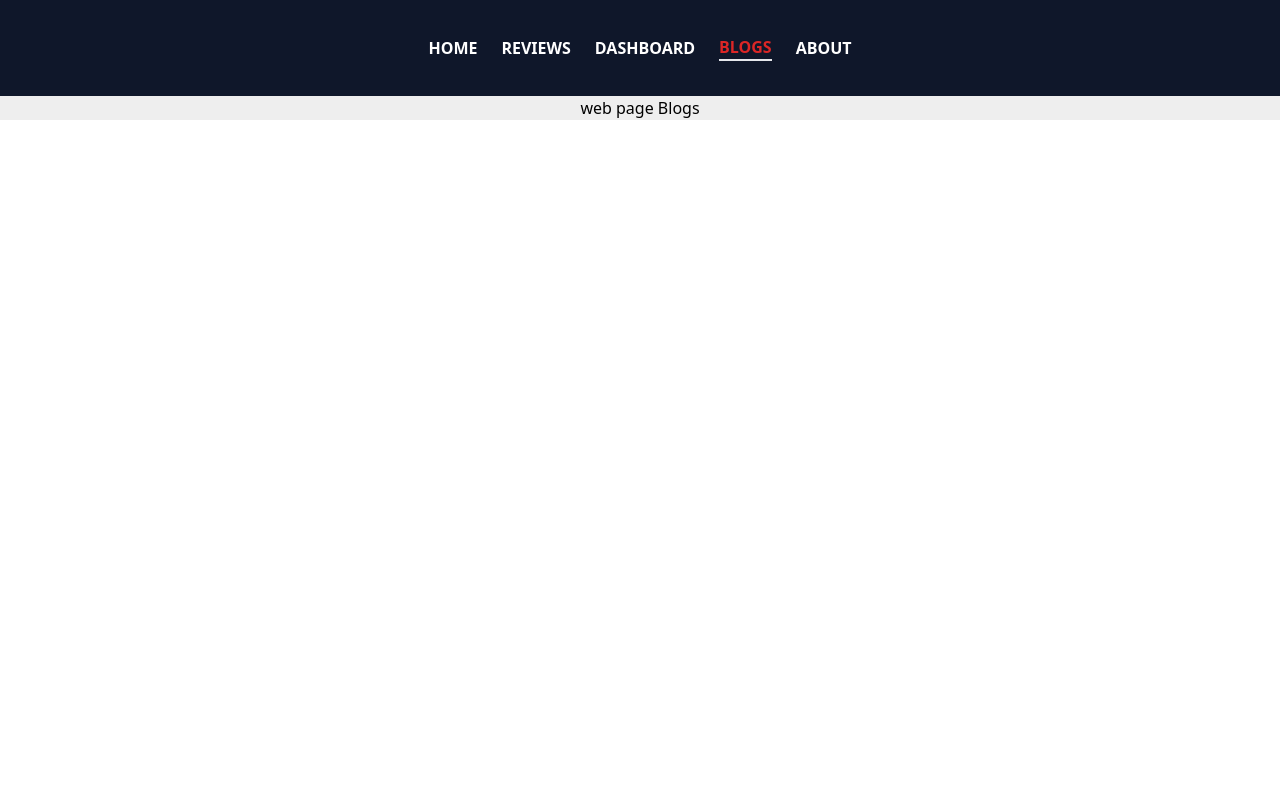
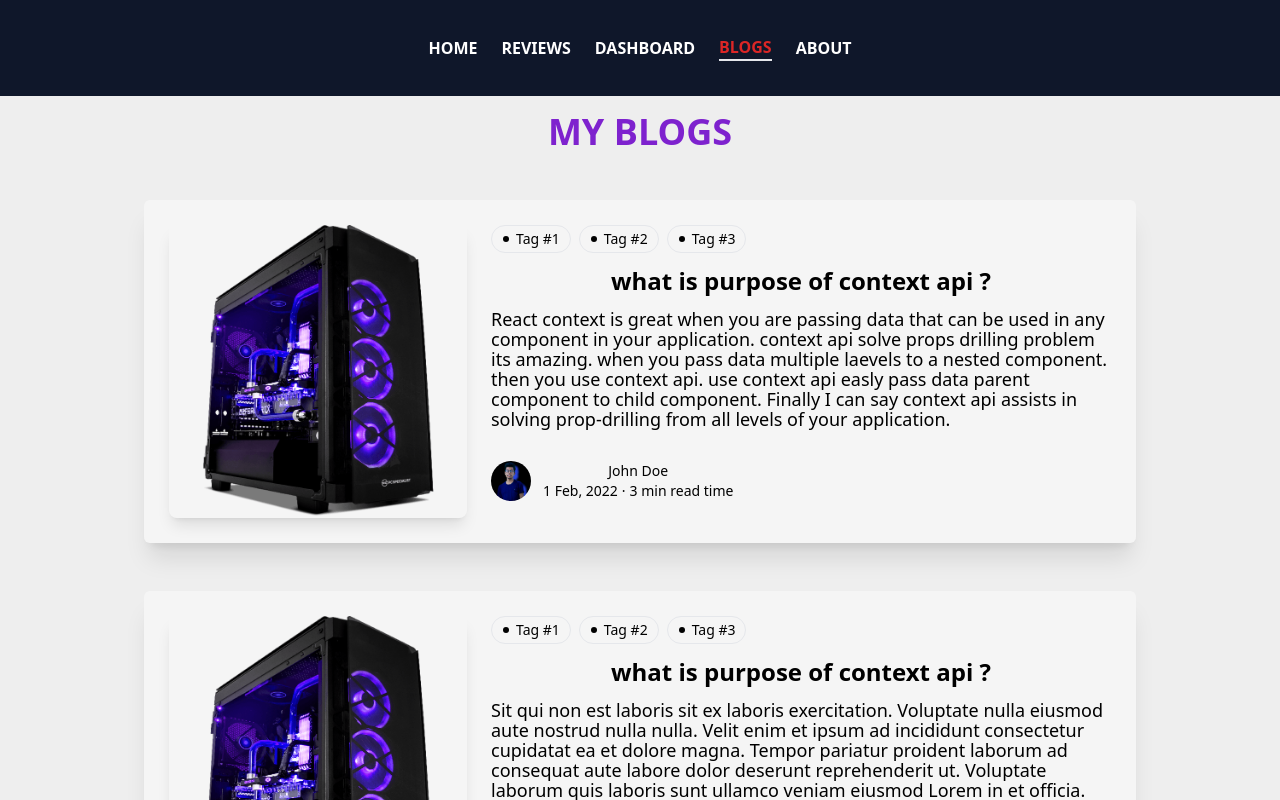
Before and after one commit to ifty03/assignment-9, a React (Create React App) app: page /blogs in a window 1280 px wide. Shown: the top 800 px of the page. Built offline with nearby package versions, Linux system fonts and the light colour scheme.

Commit message:
blog component added

```diff
--- /dev/null
+++ b/public/blogs.json
@@ -0,0 +1,26 @@
+[
+    {
+      "_id": "624ac19dc0017dec89f8198a",
+      "balance": "$2,416.95",
+      "name": "Barlow Sharp",
+      "email": "barlowsharp@furnafix.com",
+      "article": "React context is great when you are passing data that can be used in any component in your application. context api solve props drilling problem its amazing. when you pass data multiple laevels to a nested component. then you use context api. use context api easly pass data parent component to child component. Finally I can say context api assists in solving prop-drilling from all levels of your application.",
+      "title": "what is purpose of context api ?"
+    },
+    {
+      "_id": "624ac19da975a71059e0a323",
+      "balance": "$1,897.21",
+      "name": "Tillman Hart",
+      "email": "tillmanhart@furnafix.com",
+      "article": "Sit qui non est laboris sit ex laboris exercitation. Voluptate nulla eiusmod aute nostrud nulla nulla. Velit enim et ipsum ad incididunt consectetur cupidatat ea et dolore magna. Tempor pariatur proident laborum ad consequat aute labore dolor deserunt reprehenderit ut. Voluptate laborum quis laboris sunt ullamco veniam eiusmod Lorem in et officia. Mollit irure sunt id amet cillum nostrud ut consectetur quis magna cillum in.\r\n",
+      "title": "what is purpose of context api ?"
+    },
+    {
+      "_id": "624ac19dc2b18d2c02d06a3a",
+      "balance": "$1,786.75",
+      "name": "Fay Christian",
+      "email": "faychristian@furnafix.com",
+      "article": "Dolore esse consequat Lorem dolore excepteur labore cupidatat proident ea veniam deserunt. Laboris nisi nulla aliqua minim exercitation. Fugiat elit ut aliquip excepteur in. Dolor incididunt mollit incididunt sunt eu. Cupidatat eu commodo ea sit.\r\n",
+      "title": "what is purpose of context api ?"
+    }
+  ]
--- a/src/Components/Blogs/Blogs.js
+++ b/src/Components/Blogs/Blogs.js
@@ -1,9 +1,23 @@
-import React from "react";
+import React, { useEffect, useState } from "react";
+import Blog from "./Bolg/Blog";
 
 const Blogs = () => {
+  const [blogs, setBlogs] = useState([]);
+  useEffect(() => {
+    fetch("blogs.json")
+      .then((res) => res.json())
+      .then((data) => setBlogs(data));
+  }, []);
+  console.log(blogs);
+
   return (
     <div>
-      <h2>web page Blogs</h2>
+      <h1 className="text-4xl text-purple-700 font-sans font-bold mt-4">
+        MY BLOGS
+      </h1>
+      {blogs.map((blog) => (
+        <Blog key={blog._id} blog={blog}></Blog>
+      ))}
     </div>
   );
 };
--- /dev/null
+++ b/src/Components/Blogs/Bolg/Blog.css
@@ -0,0 +1,8 @@
+.container {
+    margin-top:3rem;
+    max-width:90%;
+  }
+
+  .space-y-4 {
+      padding:25px;
+  }
--- /dev/null
+++ b/src/Components/Blogs/Bolg/Blog.js
@@ -0,0 +1,159 @@
+import React from "react";
+import { Slide } from "react-reveal";
+import "./Blog.css";
+
+const Blog = ({ blog }) => {
+  const { name, article, email, title } = blog;
+  return (
+    <Slide left>
+      <div>
+        <div className="container mx-auto px-20">
+          <div
+            className="shadow-xl rounded-md"
+            style={{ backgroundColor: "rgb(245 245 245)" }}
+          >
+            <div
+              className="space-y-4 lg:grid lg:grid-cols-3 lg:items-start lg:gap-6 lg:space-y-0"
+              style={{ cursor: "auto" }}
+            >
+              <Slide top>
+                <a href="https://stackdiary.com/" className="group">
+                  <div className="aspect-w-3 aspect-h-2">
+                    <img
+                      className="object-cover shadow-lg rounded-lg group-hover:opacity-75"
+                      src="pc.webp"
+                      alt="blog img"
+                      style={{ cursor: "auto" }}
+                    />
+                  </div>
+                </a>
+              </Slide>
+
+              <div className="sm:col-span-2" style={{ cursor: "auto" }}>
+                <div
+                  className="flex items-center space-x-3"
+                  style={{ cursor: "auto" }}
+                >
+                  <div
+                    className="flex items-center space-x-2"
+                    style={{ cursor: "auto" }}
+                  >
+                    <span
+                      className="inline-flex items-center leading-none px-2.5 py-1.5 text-sm font-medium text-skin-inverted rounded-full border border-skin-input"
+                      style={{ cursor: "auto" }}
+                    >
+                      <svg
+                        className="mr-1.5 h-2 w-2 brand-react"
+                        fill="currentColor"
+                        viewBox="0 0 8 8"
+                      >
+                        <circle cx="4" cy="4" r="3"></circle>
+                      </svg>
+                      Tag #1
+                    </span>
+
+                    <span
+                      className="inline-flex items-center leading-none px-2.5 py-1.5 text-sm font-medium text-skin-inverted rounded-full border border-skin-input"
+                      style={{ cursor: "auto" }}
+                    >
+                      <svg
+                        className="mr-1.5 h-2 w-2 brand-packages"
+                        fill="currentColor"
+                        viewBox="0 0 8 8"
+                      >
+                        <circle cx="4" cy="4" r="3"></circle>
+                      </svg>
+                      Tag #2
+                    </span>
+
+                    <span
+                      className="inline-flex items-center leading-none px-2.5 py-1.5 text-sm font-medium text-skin-inverted rounded-full border border-skin-input"
+                      style={{ cursor: "auto" }}
+                    >
+                      <svg
+                        className="mr-1.5 h-2 w-2 brand-tutoriel"
+                        fill="currentColor"
+                        viewBox="0 0 8 8"
+                      >
+                        <circle cx="4" cy="4" r="3"></circle>
+                      </svg>
+                      Tag #3
+                    </span>
+                  </div>
+                </div>
+
+                <div className="mt-2" style={{ cursor: "auto" }}>
+                  <Slide right>
+                    <a
+                      href="https://laravel.cm/articles/traquer-un-champ-validation-conditionelle-react-hook-form-5"
+                      className="group"
+                    >
+                      <h4
+                        className="text-2xl my-4 leading-6 font-semibold font-sans text-skin-inverted group-hover:text-skin-primary"
+                        style={{ cursor: "auto" }}
+                      >
+                        {title}
+                      </h4>
+                    </a>
+
+                    <p
+                      className="mt-1 text-left mb-8 text-lg font-normal text-skin-base leading-5"
+                      style={{ cursor: "auto" }}
+                    >
+                      {article}
+                    </p>
+                  </Slide>
+
+                  <div
+                    className="mt-3 flex items-center font-sans"
+                    style={{ cursor: "auto" }}
+                  >
+                    <div className="shrink-0">
+                      <a href="https://stackdiary.com/">
+                        <span className="sr-only">{name}</span>
+
+                        <img
+                          className="h-10 w-10 rounded-full"
+                          src="writer.jpg"
+                          alt="Ashikul islam"
+                          style={{ cursor: "auto" }}
+                        />
+                      </a>
+                    </div>
+
+                    <div className="ml-3">
+                      <p className="text-sm font-medium text-skin-inverted">
+                        <a
+                          href="https://stackdiary.com"
+                          className="hover:underline"
+                          style={{ cursor: "auto" }}
+                        >
+                          John Doe
+                        </a>
+                      </p>
+
+                      <div
+                        className="flex space-x-1 text-sm text-skin-muted"
+                        style={{ cursor: "auto" }}
+                      >
+                        <time dateTime="2022-02-01" style={{ cursor: "auto" }}>
+                          1 Feb, 2022
+                        </time>
+
+                        <span aria-hidden="true">·</span>
+
+                        <span style={{ cursor: "auto" }}>3 min read time</span>
+                      </div>
+                    </div>
+                  </div>
+                </div>
+              </div>
+            </div>
+          </div>
+        </div>
+      </div>
+    </Slide>
+  );
+};
+
+export default Blog;
```
Also changed, not shown: public/writer.jpg (added), src/Components/Blogs/Blogs.css (added).
